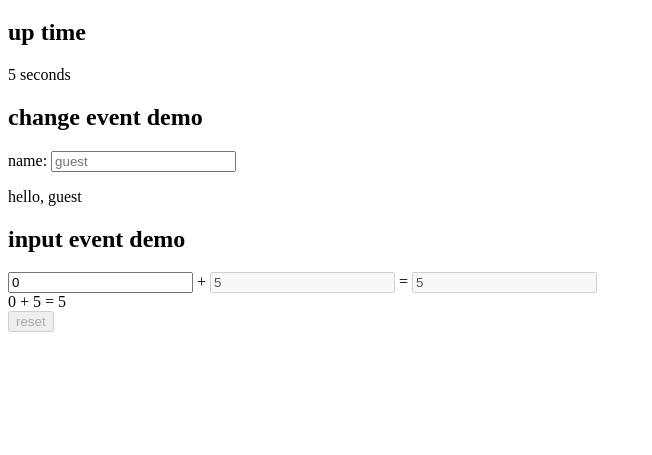
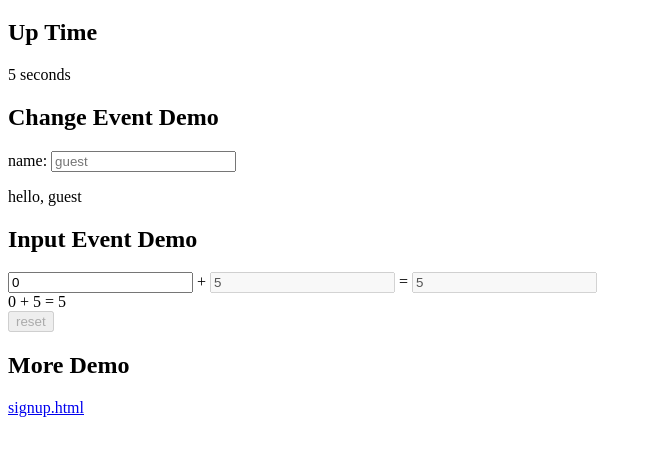
Before and after one commit to beenotung/dom-proxy, a website with bundled scripts: page demo/index.html in a window 1280 px wide. Shown: the part 61-516 px from the top of the page, without its empty margins (0-652 px from the left). Built offline with nearby package versions, Linux system fonts and the light colour scheme.

Commit message:
link to signup demo from index demo

```diff
--- a/demo/index.html
+++ b/demo/index.html
@@ -10,6 +10,9 @@
         padding-inline-start: 0.5rem;
         font-size: 0.6em;
       }
+      h2 {
+        text-transform: capitalize;
+      }
     </style>
   </head>
   <body>
--- a/demo/index.ts
+++ b/demo/index.ts
@@ -7,7 +7,6 @@ import {
   button,
   a,
   p,
-  span,
   label,
   h1,
   h2,
@@ -123,4 +122,11 @@ document.body.appendChild(
   ]),
 )
 
+document.body.appendChild(
+  fragment([
+    h2({ textContent: 'more demo' }),
+    a({ href: 'signup.html', textContent: 'signup.html' }),
+  ]),
+)
+
 console.timeEnd('init')
--- a/demo/signup.ts
+++ b/demo/signup.ts
@@ -55,7 +55,7 @@ function submitForm(event: Event) {
     alert('please correct the fields before submitting')
     return
   }
-  alert('todo')
+  alert('valid to submit')
 }
 
 let signupForm = form({ onsubmit: submitForm }, [
```
Also changed, not shown: demo/signup.html (+2 -1 lines), package.json (+5 -2 lines).
